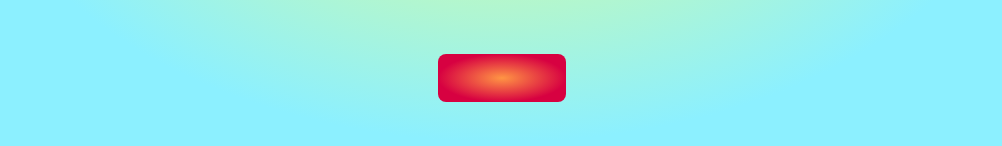
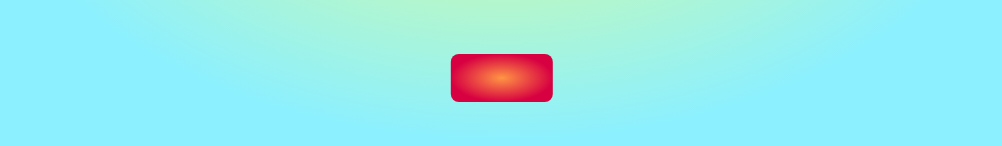
Before and after one commit to gkwjd2098/False-Hope, a website built with Vite: page index.html in a window 1280 px wide. Shown: the part 586-732 px from the top of the page, without its empty margins (138-1140 px from the left). Built offline with nearby package versions, Linux system fonts and the light colour scheme.

Commit message:
Update style.css

```diff
--- a/style.css
+++ b/style.css
@@ -93,11 +93,11 @@
 }
 
 .frame .rectangle {
-  position: absolute;  /* 화면 크기 변화에 따라 위치가 유지되도록 absolute 유지 */
+  position: absolute;
   top: 80%;            /* 화면 높이에 따라 상대적으로 설정 (예: 75% 위치) */
   left: 50%;           /* 화면 가로 중앙에 위치 */
   transform: translateX(-50%);  /* 정확히 수평 중앙에 맞추기 위해 */
-  width: 10vw;         /* 뷰포트 너비의 10%로 설정 */
+  width: 8vw;         /* 뷰포트 너비의 8%로 설정 */
   height: 6vh;         /* 뷰포트 높이의 6%로 설정 */
   border-radius: 1vh;
   background: radial-gradient(
@@ -106,12 +106,13 @@
     rgba(215, 1, 65, 1) 100%
   );
   cursor: pointer;
-  transition: transform 0.1s ease;
+  transition: transform 0.1s ease; /* 크기 변화만 부드럽게 */
 }
 
 .frame .rectangle:active {
-  transform: scale(0.95);
+  transform: translateX(-50%) scale(0.95);  /* 위치 변화 없이 크기만 줄임 */
 }
+
 
 
 .frame .rectangle:active {
```
